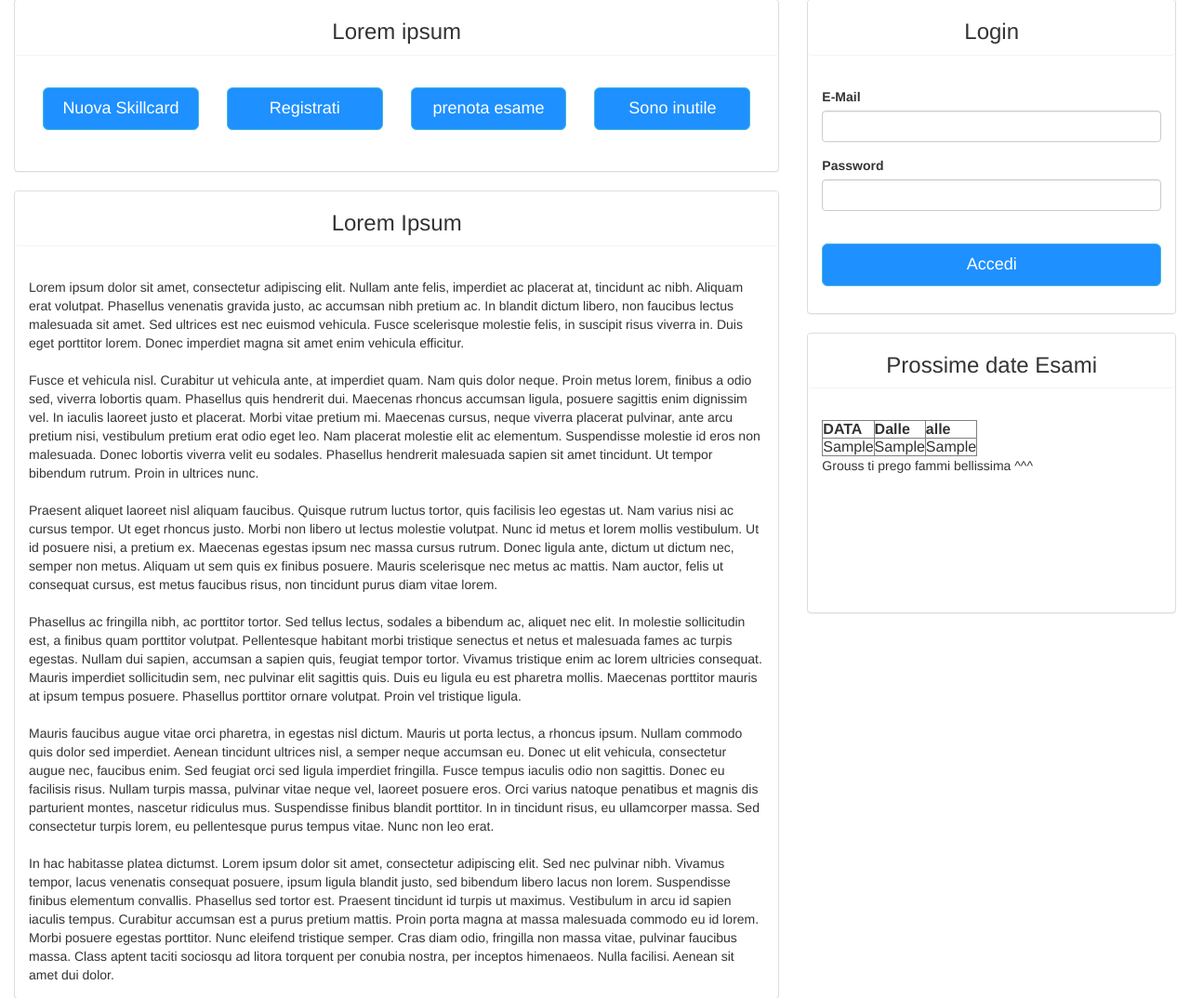
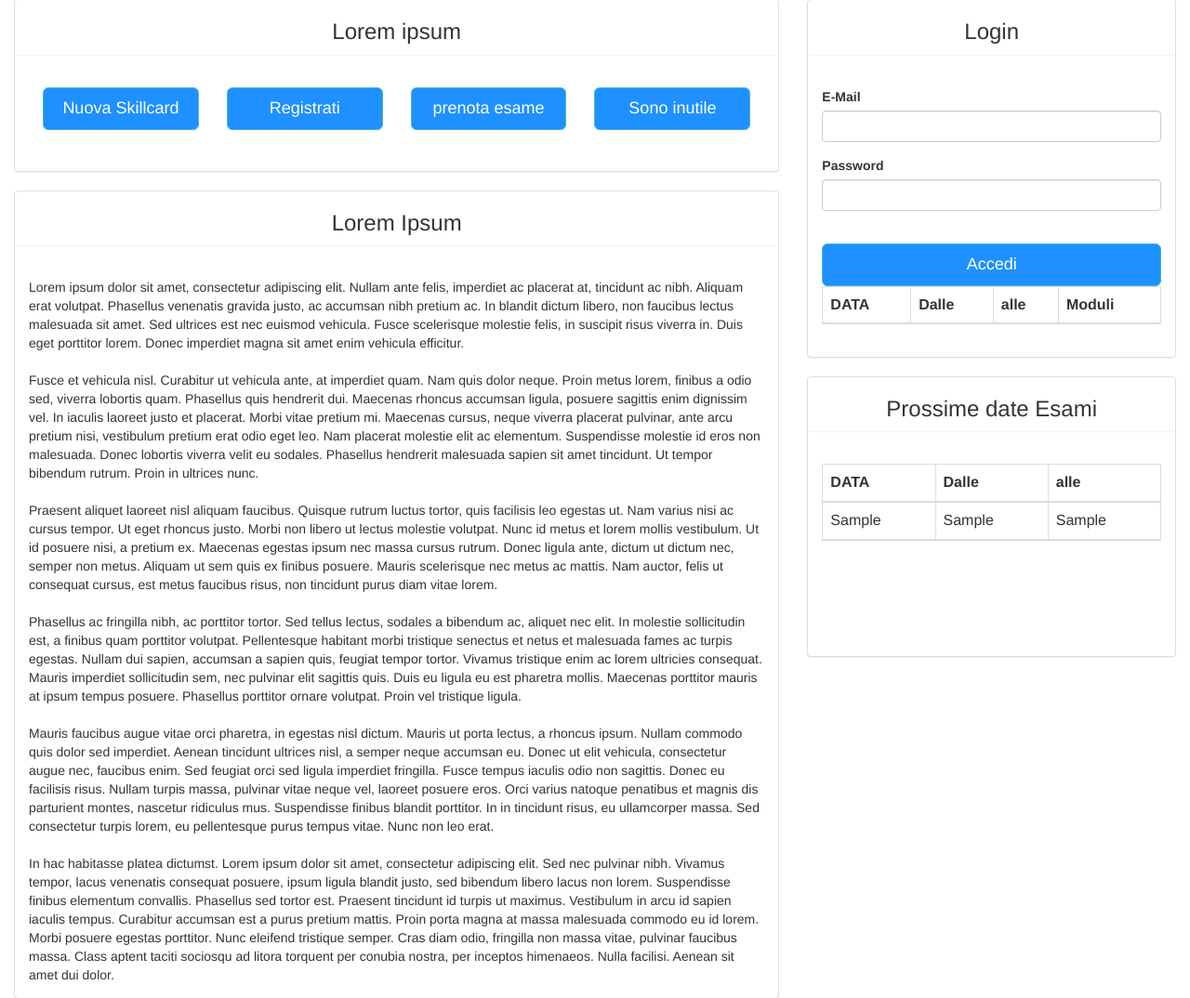
Before and after one commit to samueletacchini/ECDL, a PHP site: page / in a window 1280 px wide. Shown: the part 375-1449 px from the top of the page at 93% size. Run offline with PHP 8.4, Linux system fonts and the light colour scheme; tables that the repository leaves empty or names only in its code hold one stand-in row (values such as "Sample post"); lists and menus that the app fills with data are empty.

Commit message:
Merge origin/grouss into grouss
Conflicts:
	index.php

```diff
--- a/index.php
+++ b/index.php
@@ -149,6 +149,9 @@ session_start();
                         <h3 align='center'>Login</h3>
                     </div>
                     <div id="login" class="panel-body">
+                        <table class="table table-bordered">
+                            <thead>
+                                <tr><th>DATA</th><th>Dalle</th><th>alle</th><th>Moduli</th><tr>
                                     <?php
                                     if (isset($_SESSION['user'])) {
 
@@ -162,11 +165,10 @@ session_start();
                                         $sql = "SELECT sessioni.*, prenotazione.esami FROM sessioni JOIN `prenotazione` ON prenotazione.ID_sessione = sessioni.ID JOIN user ON user.codice_fiscale = prenotazione.ID_codice_fiscale WHERE user.email = '" . $_SESSION['user'] . "'";
                                         $ris2 = $db->query($sql);
 
-                            echo "<p> Logged User : " . $user['email'] . "</p>";
-                            echo "<p> Skillcard number: " . $user['skill_card'] . "</p>";
+                                        echo "<p><font color='grey'> Logged User : " . $user['email'] . "</font></p>";
+                                        echo "<p><font color='grey'>  Skillcard number: " . $user['skill_card'] . "</font></p>";
 
-                            echo "Esami prenotati:";
-                            echo "<table border><tr><th>DATA</th><th>Dalle</th><th>alle</th><th>Moduli</th><tr>";
+                                        echo "<p><font color='grey'>Esami prenotati:</font></p>";
                                         while ($riga2 = $ris2->fetch_array()) {
                                             echo "<tr><td>{$riga2["data"]}</td>";
                                             echo "<td>{$riga2["ora_da"]}</td>";
@@ -196,7 +198,8 @@ session_start();
                                         echo '<center><br><button type="submit" class="btn btn-info btn-lg" value="accedi"> Accedi </button></center>';
                                     }
                                     ?>
-
+                            </thead>
+                        </table>
                     </div>
                 </div>
             </div>
@@ -206,12 +209,15 @@ session_start();
                         <h3 align='center'>Prossime date Esami</h3>
                     </div>
                     <div class="panel-body">
+                        <table class="table table-bordered">
+                            <thead>
+                                <tr><th>DATA</th><th>Dalle</th><th>alle</th><tr>
                                     <?php
                                     require_once('ConnessioneDb.php');
                                     $db = new ConnessioneDb();
                                     $sql = "SELECT * FROM `sessioni`";
                                     $ris = $db->query($sql);
-                        echo "<table border><tr><th>DATA</th><th>Dalle</th><th>alle</th><tr>";
+
                                     while ($riga = $ris->fetch_array()) {
                                         echo "<tr><td>{$riga["data"]}</td>";
                                         echo "<td>{$riga["ora_da"]}</td>";
@@ -220,9 +226,8 @@ session_start();
                                     }
                                     echo "</table>";
                                     ?>
-
-                        Grouss ti prego fammi bellissima ^^^
-
+                            </thead>
+                        </table>
                     </div>
                 </div>
             </div>
```
Lines whose indentation alone changed are shown as unchanged.
